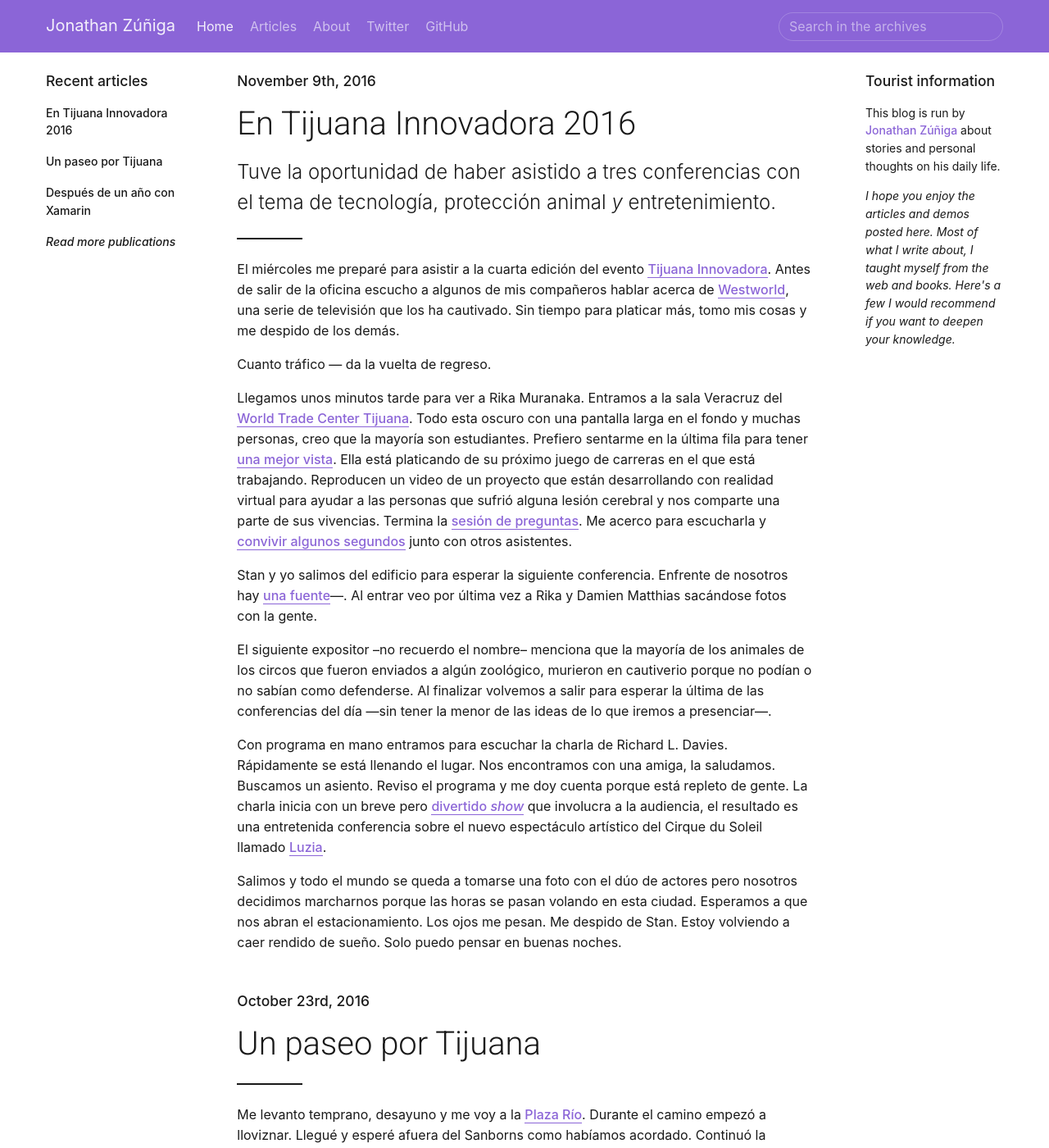
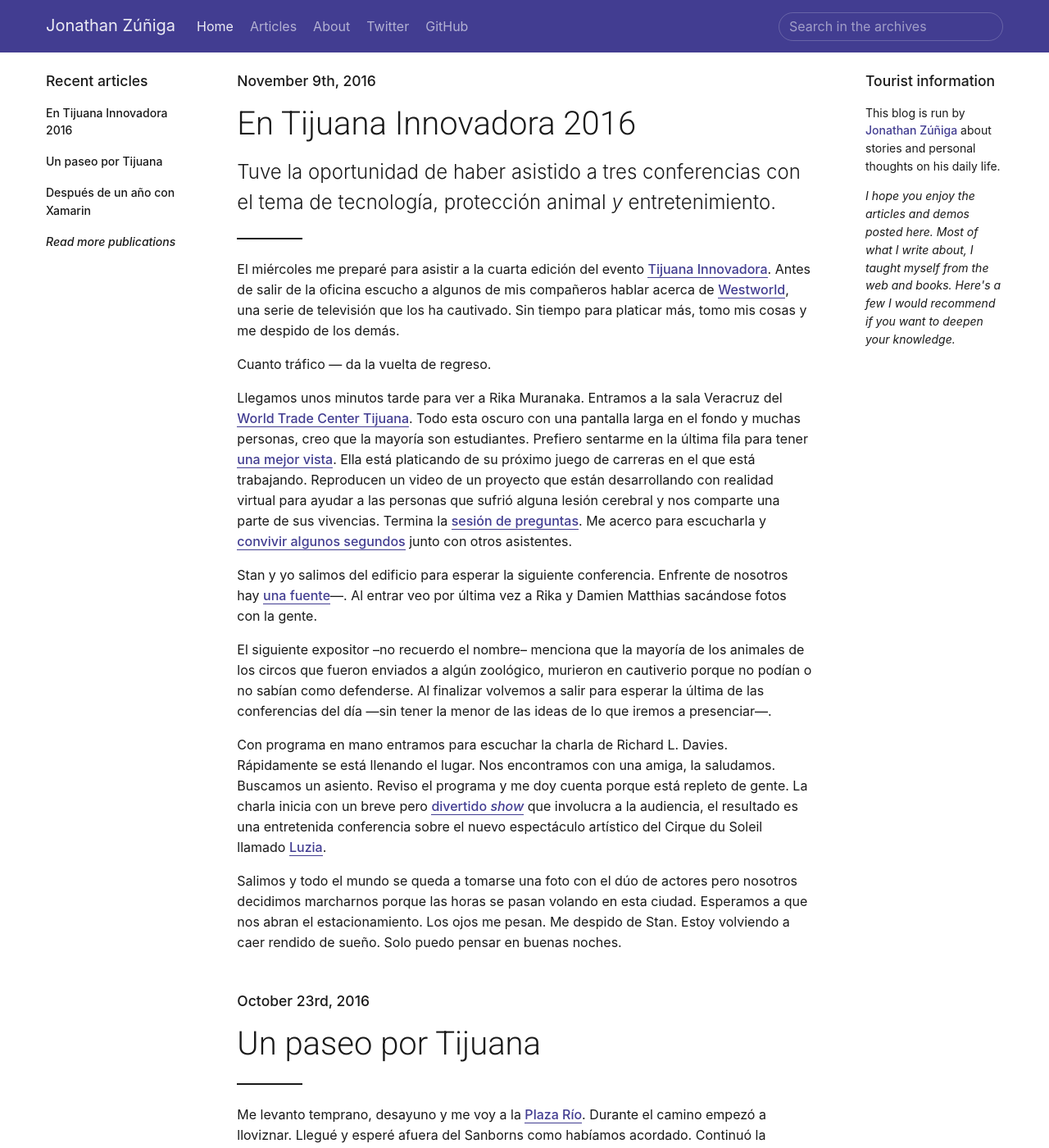
Before and after one commit to jonathanzuniga/jonathanzuniga.github.io, a Jekyll site: the page built from index.html, in a window 1280 px wide and 1400 px high. Shown: the whole window at 82% size. Built offline with Jekyll 4.4.1, drawn with Linux system fonts in a browser that asks for light colours; nearby versions of some CDN libraries.

Commit message:
Change navbar bg color.

```diff
--- a/_includes/head.html
+++ b/_includes/head.html
@@ -3,7 +3,7 @@
 	<meta name="viewport" content="width=device-width, initial-scale=1">
 	<meta name="description" content="{% if page.excerpt %}{{ page.excerpt | strip_html | strip_newlines | truncate: 160 }}{% else %}{{ site.description }}{% endif %}">
 	<meta name="author" content="Jonathan Zúñiga">
-	<meta name="theme-color" content="#8b65d7">
+	<meta name="theme-color" content="#423d91">
 
 	<title>{% if page.title %}{{ page.title | strip_html }} + {% endif %}{{ site.title | strip_html }}</title>
 
--- a/css/main.scss
+++ b/css/main.scss
@@ -12,7 +12,7 @@
 $base-font-size-md: 1rem;
 $base-font-size-lg: 1rem;
 
-$day__navbar-bg-color: #8b65d7;
+$day__navbar-bg-color: #423d91;
 $navbar-a-font-weight: 400;
 $navbar-height:        64px;
 
```
